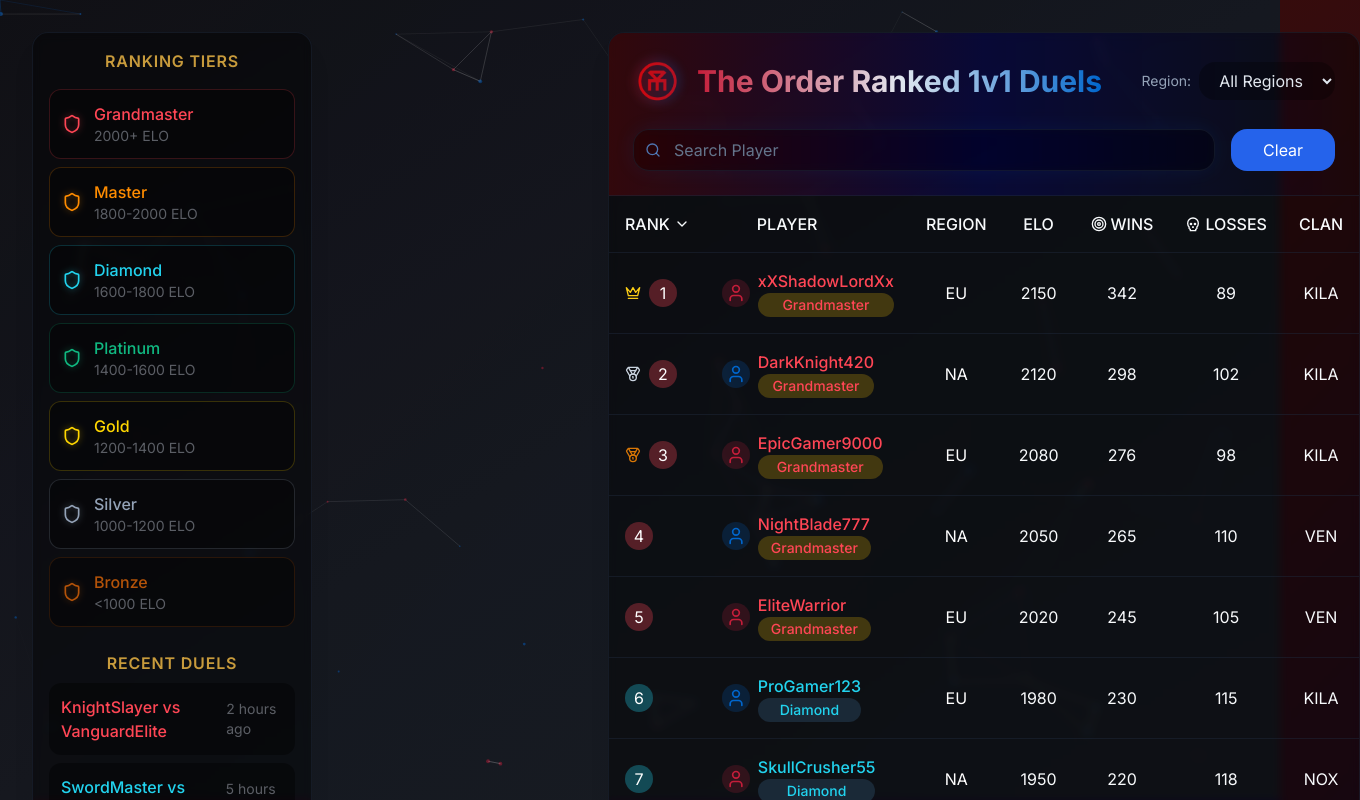
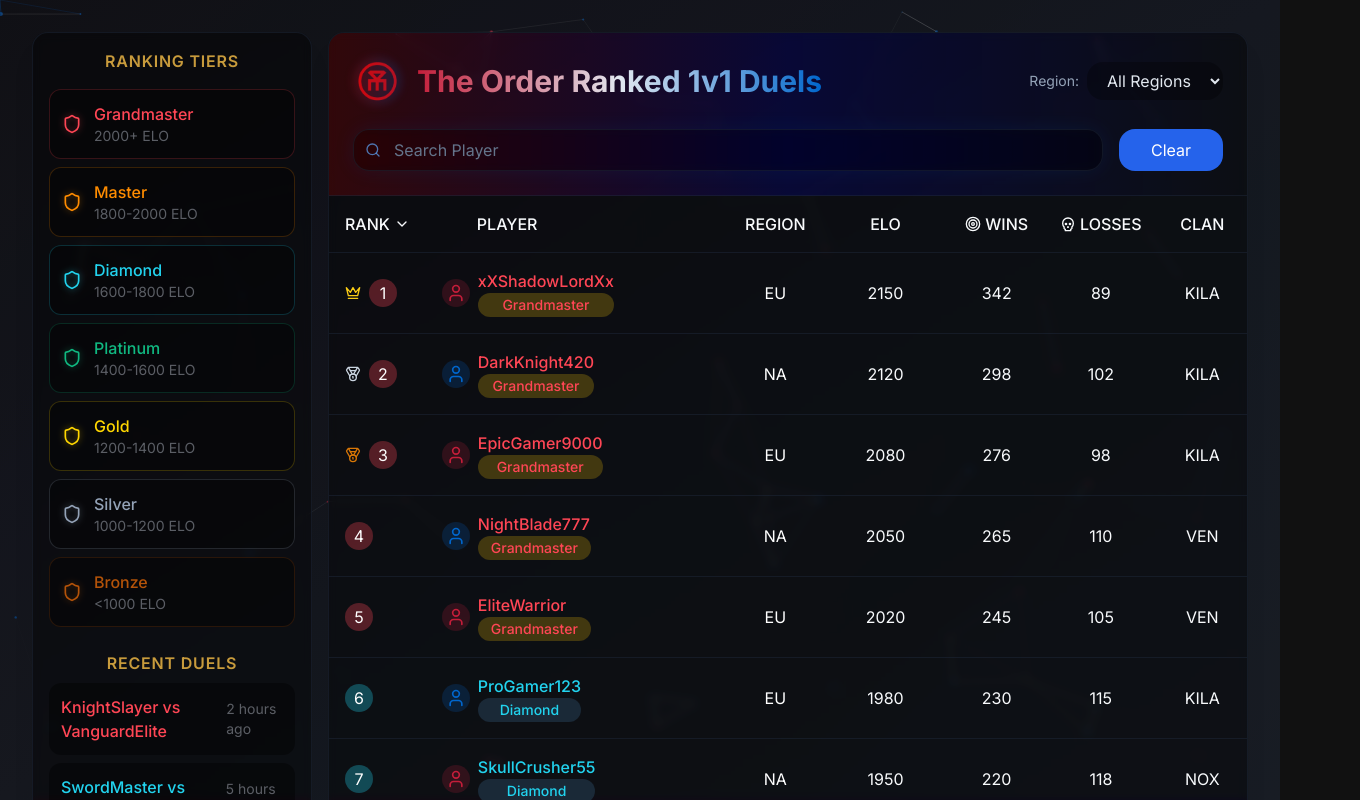
Before and after one commit to iGotYourBackMr/chiv-leaderboard, a Next.js app: page / in a window 1280 px wide. Shown: the top 800 px of the page, 1360 px wide, since content can reach past the window. Built offline with nearby package versions, Linux system fonts and the light colour scheme.

Commit message:
fix: improve layout structure and alignment between sidebar and leaderboard

```diff
--- a/components/chivalry-leaderboard.tsx
+++ b/components/chivalry-leaderboard.tsx
@@ -304,20 +304,21 @@ export default function LeaderboardComponent({
   return (
     <>
       <ParticleNetwork />
-      <div className="w-full max-w-7xl mx-auto p-4 relative flex">
+      <div className="w-full max-w-7xl mx-auto p-4">
+        <div className="flex flex-col lg:flex-row gap-4">
           {/* Mobile/Tablet View: Ranks at top */}
-        <div className="lg:hidden mb-4 w-full">
+          <div className="lg:hidden w-full">
             <RankTiersSidebar className="w-full" isMobile={true} showOnlyRanks={true} />
           </div>
 
           {/* Desktop View: Full sidebar on left */}
-        <div className="hidden lg:block h-full">
-          <RankTiersSidebar className="w-[280px] mr-4 sticky top-4" />
+          <div className="hidden lg:block lg:w-[280px] flex-shrink-0">
+            <RankTiersSidebar className="sticky top-4" />
           </div>
 
           {/* Leaderboard - Visible on all screen sizes */}
-        <div className={`${!isMobile ? 'lg:ml-[280px] flex-1' : ''} max-w-full lg:max-w-none mx-auto`}>
-          <div className="glass-container relative overflow-x-hidden sm:overflow-x-auto mx-0 lg:mx-0">
+          <div className="flex-grow">
+            <div className="glass-container relative overflow-x-hidden sm:overflow-x-auto">
               <div className="p-3 sm:p-6 border-b border-slate-800/50 leaderboard-header">
                 <div className="flex flex-col sm:flex-row sm:items-center sm:justify-between mb-4 sm:mb-6">
                   <div className="flex items-center space-x-2 sm:space-x-4">
@@ -534,8 +535,9 @@ export default function LeaderboardComponent({
           </div>
 
           {/* Mobile/Tablet View: Recent Duels at bottom */}
-        <div className="lg:hidden mt-4">
+          <div className="lg:hidden w-full mt-4">
             <RankTiersSidebar className="w-full" isMobile={true} showOnlyDuels={true} />
+          </div>
         </div>
       </div>
 
```
Lines whose indentation alone changed are shown as unchanged.
